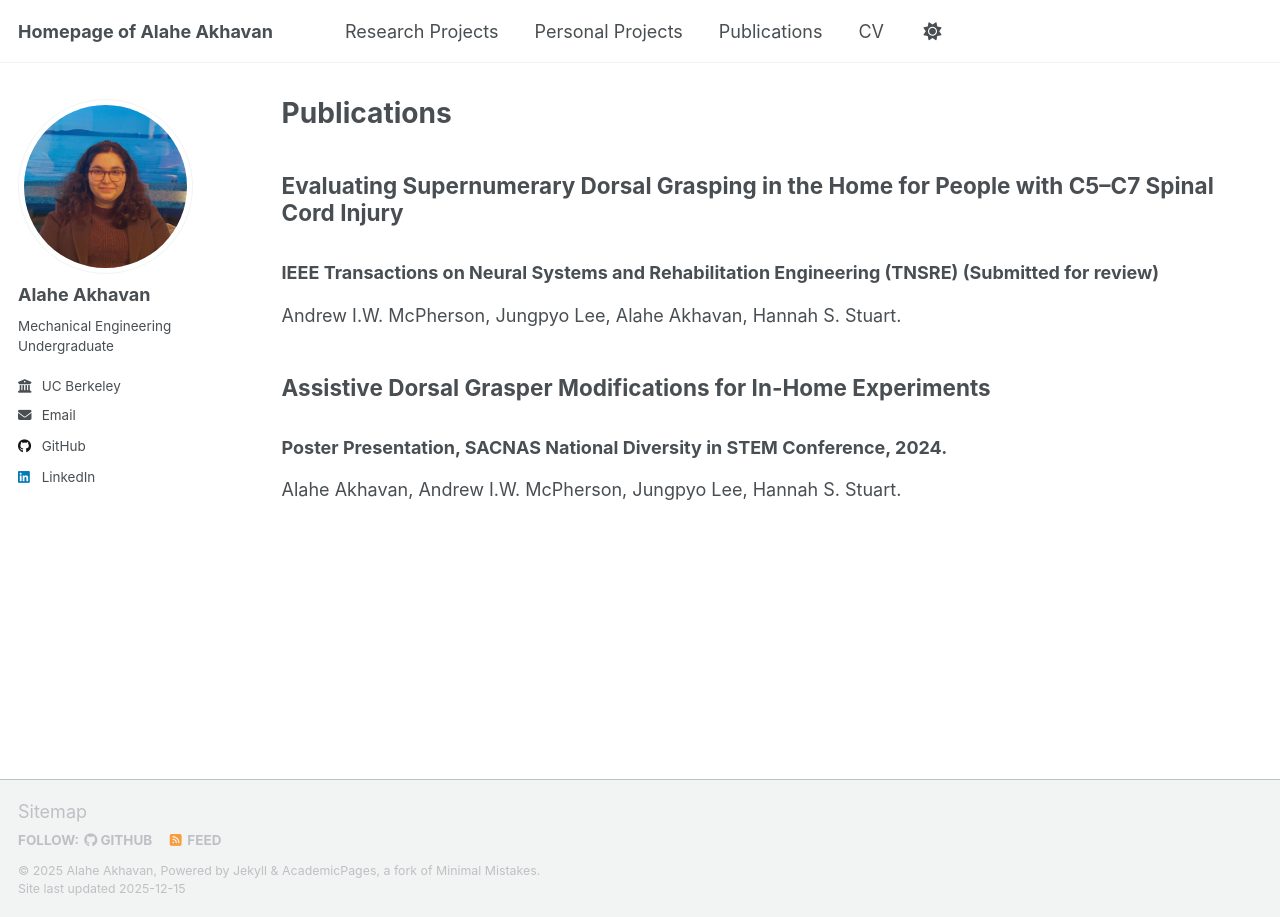
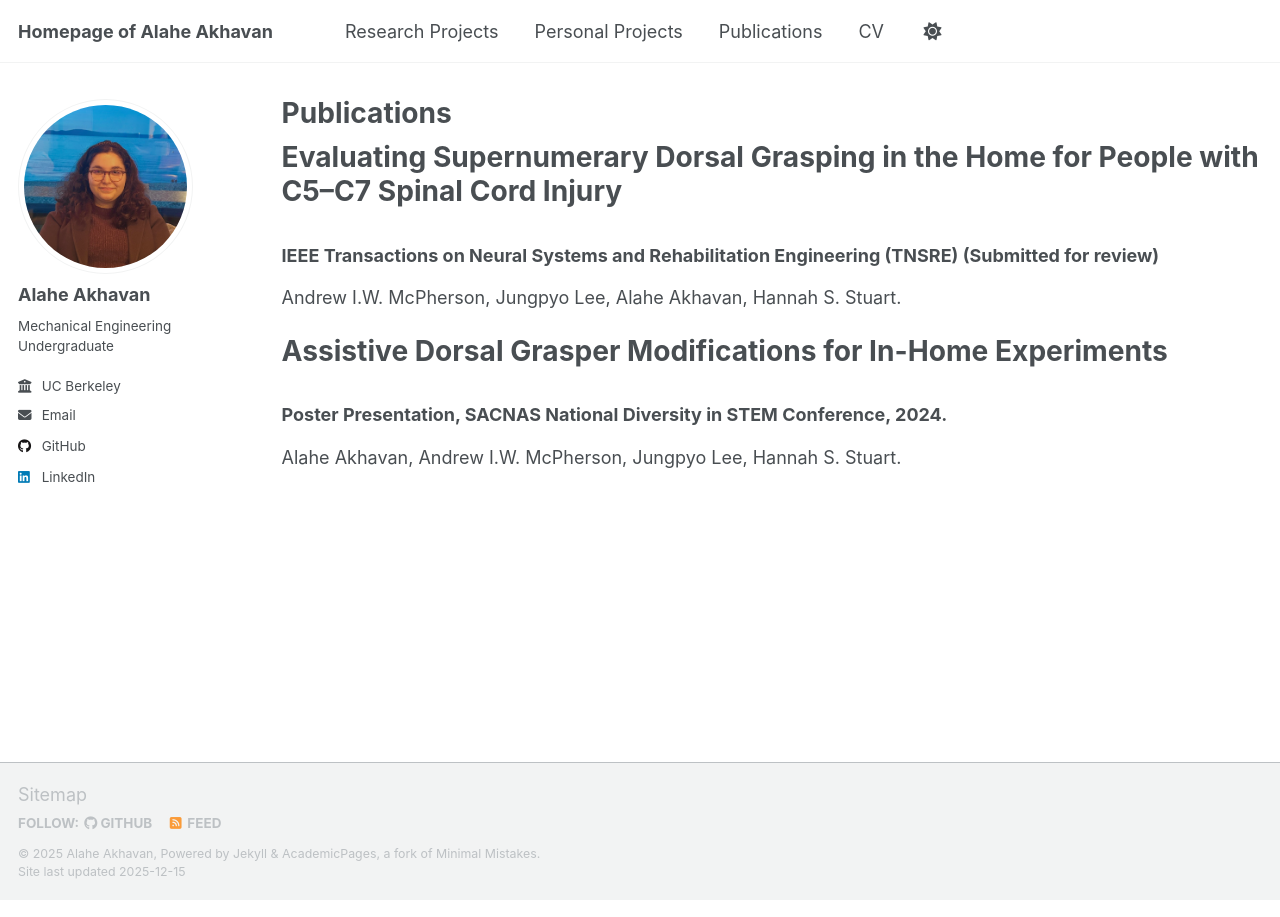
Before and after one commit to Akhavana/akhavana.github.io, a Jekyll site: the page built from _pages/publications.md, in a window 1280 px wide. Built offline with Jekyll 4.4.1, drawn with Linux system fonts in a browser that asks for light colours; a script that is not in the unit is left out.

```diff
--- a/_pages/publications.md
+++ b/_pages/publications.md
@@ -5,11 +5,11 @@ permalink: /publications/
 author_profile: true
 ---
 
-## Evaluating Supernumerary Dorsal Grasping in the Home for People with C5–C7 Spinal Cord Injury
+# Evaluating Supernumerary Dorsal Grasping in the Home for People with C5–C7 Spinal Cord Injury
 ### IEEE Transactions on Neural Systems and Rehabilitation Engineering (TNSRE) (Submitted for review)
 Andrew I.W. McPherson, Jungpyo Lee, Alahe Akhavan, Hannah S. Stuart.
 
 
-## Assistive Dorsal Grasper Modifications for In-Home Experiments
+# Assistive Dorsal Grasper Modifications for In-Home Experiments
 ### Poster Presentation, SACNAS National Diversity in STEM Conference, 2024.
 Alahe Akhavan, Andrew I.W. McPherson, Jungpyo Lee, Hannah S. Stuart.
```
